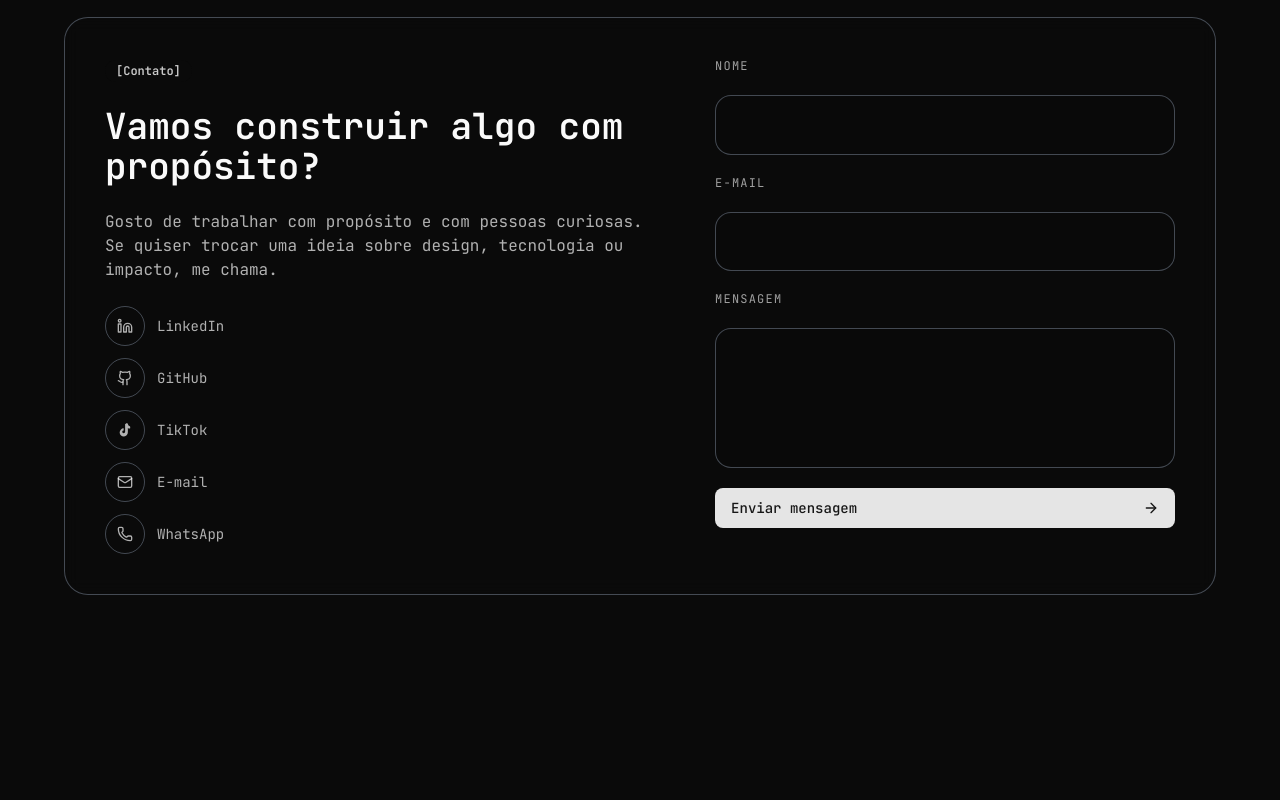
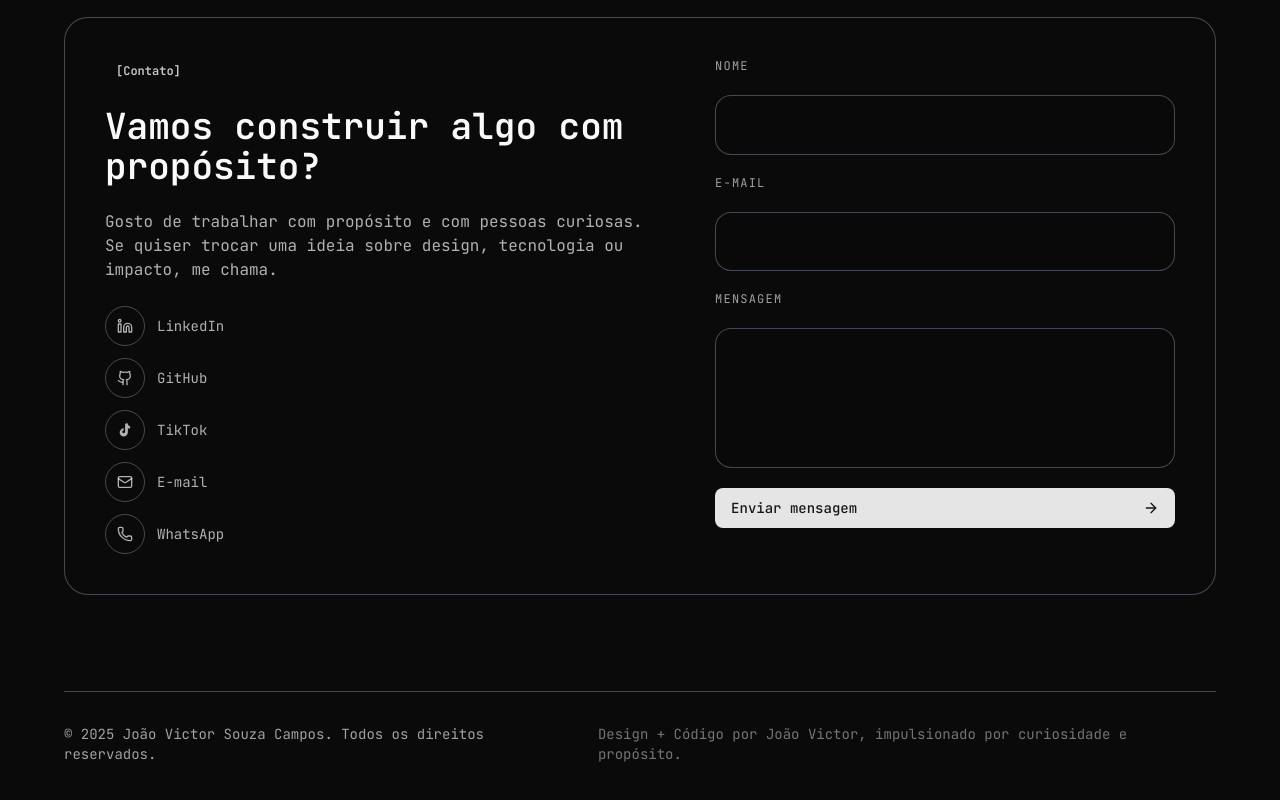
Before and after one commit to souzajv/portfolio-v2, a Next.js app: page / in a window 1280 px wide. Shown: the part 6731-7531 px from the top of the page. Built offline with nearby package versions, Linux system fonts and the light colour scheme.

Commit message:
fix: corrigir animação do footer

```diff
--- a/app/page.tsx
+++ b/app/page.tsx
@@ -892,7 +892,7 @@ export default function Home() {
         </div>
       </section>
 
-      <footer className="px-6 pb-12" data-animate="section">
+  <footer className="px-6 pb-12">
         <div className="mx-auto flex w-full max-w-6xl flex-col gap-4 border-t border-(--stroke-color) pt-8 text-sm text-muted-foreground md:flex-row md:items-center md:justify-between">
           <span>© {new Date().getFullYear()} João Victor Souza Campos. Todos os direitos reservados.</span>
           <span className="text-(--muted-foreground-70)">Design + Código por João Victor, impulsionado por curiosidade e propósito.</span>
```
Also changed, not shown: 1 other file (tests, documents, lock files or other folders).
